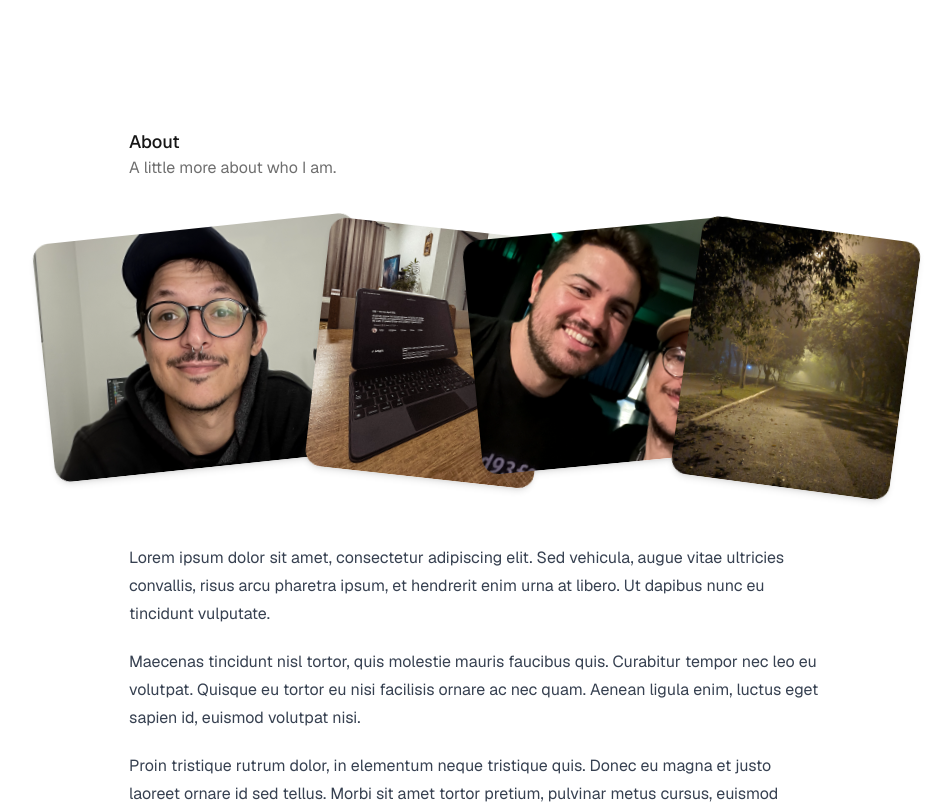
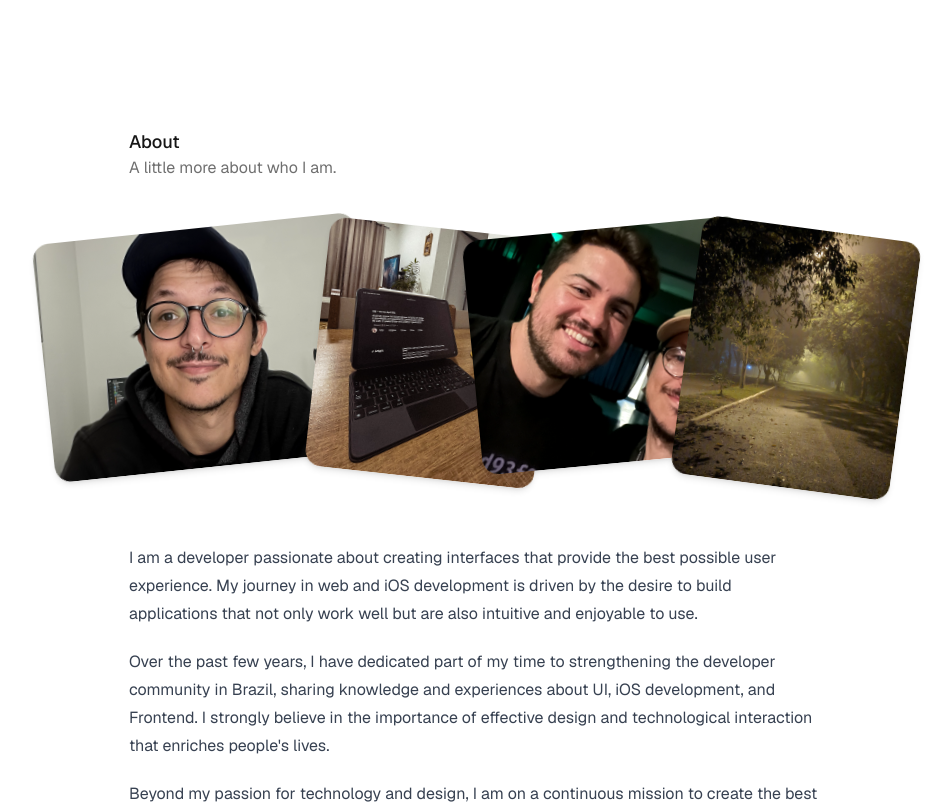
Before and after one commit to Rychillie/rychillie.net, a Next.js app: page /en/about in a window 1280 px wide. Shown: the top 804 px of the page, without its empty margins (159-1111 px from the left). Built offline with nearby package versions, Linux system fonts and the light colour scheme.

Commit message:
Update career information, fix localization issues, update i18n translations, fix page titles, update paths, and add new role in Career

```diff
--- a/content/en/pages/about.mdx
+++ b/content/en/pages/about.mdx
@@ -1,11 +1,11 @@
 ---
-title: Sobre
-description: Um pouco mais sobre quem eu sou.
+title: About
+description: A little more about who I am.
 slug: about
 ---
 
-Lorem ipsum dolor sit amet, consectetur adipiscing elit. Sed vehicula, augue vitae ultricies convallis, risus arcu pharetra ipsum, et hendrerit enim urna at libero. Ut dapibus nunc eu tincidunt vulputate.
+I am a developer passionate about creating interfaces that provide the best possible user experience. My journey in web and iOS development is driven by the desire to build applications that not only work well but are also intuitive and enjoyable to use.
 
-Maecenas tincidunt nisl tortor, quis molestie mauris faucibus quis. Curabitur tempor nec leo eu volutpat. Quisque eu tortor eu nisi facilisis ornare ac nec quam. Aenean ligula enim, luctus eget sapien id, euismod volutpat nisi.
+Over the past few years, I have dedicated part of my time to strengthening the developer community in Brazil, sharing knowledge and experiences about UI, iOS development, and Frontend. I strongly believe in the importance of effective design and technological interaction that enriches people's lives.
 
-Proin tristique rutrum dolor, in elementum neque tristique quis. Donec eu magna et justo laoreet ornare id sed tellus. Morbi sit amet tortor pretium, pulvinar metus cursus, euismod massa. Phasellus gravida est a dolor hendrerit, quis interdum lacus congue.
+Beyond my passion for technology and design, I am on a continuous mission to create the best applications in the world. More than being recognized for my work, I aspire to be remembered for how my creations positively impact people's lives around the globe.
--- a/src/app/[locale]/about/page.tsx
+++ b/src/app/[locale]/about/page.tsx
@@ -35,7 +35,7 @@ export default function About({ params: { locale } }: { params: { locale: string
       <AnimateEnter delay={0.6}>
         <section className="flex flex-col gap-4 py-6">
           <Suspense fallback={null}>
-            <MDX source={page?.content} />
+            <MDX source={page?.content} hasText />
           </Suspense>
         </section>
       </AnimateEnter>
--- a/src/app/[locale]/now/page.tsx
+++ b/src/app/[locale]/now/page.tsx
@@ -24,7 +24,7 @@ export default function Now({ params: { locale } }: { params: { locale: string }
       <AnimateEnter delay={0.4}>
         <section className="mb-8 mt-6 flex flex-col gap-6">
           <Suspense fallback={null}>
-            <MDX source={page?.content} />
+            <MDX source={page?.content} hasText />
           </Suspense>
         </section>
       </AnimateEnter>
--- a/src/components/elements/mdx-components.tsx
+++ b/src/components/elements/mdx-components.tsx
@@ -1,7 +1,7 @@
 /* eslint-disable prefer-const */
 'use client';
 
-import { CustomLink } from '@/components/elements';
+import { CustomLink, Text } from '@/components/elements';
 import c from 'clsx';
 import { MDXRemote } from 'next-mdx-remote/rsc';
 import Image from 'next/image';
@@ -53,14 +53,25 @@ const components = {
   Table
 };
 
-export default function MDX(props: any) {
+const ExtraText = {
+  p: (props: any) => <Text as="p" {...props} />
+};
+
+export default function MDX(props: any, hasText?: boolean) {
   return (
     <article
       className={c(
         'prose prose-sm not-pre md:prose-base prose-headings:font-medium prose-headings:text-primary prose-h2:text-base dark:prose-headings:text-primary-dark'
       )}
     >
-      <MDXRemote {...props} components={{ ...components, ...(props.components || {}) }} />
+      <MDXRemote
+        {...props}
+        components={{
+          ...components,
+          ...(props.components || {}),
+          ...(hasText ? ExtraText : {})
+        }}
+      />
     </article>
   );
 }
```
Also changed, not shown: content/pt-BR/pages/about.mdx (+5 -5 lines).
